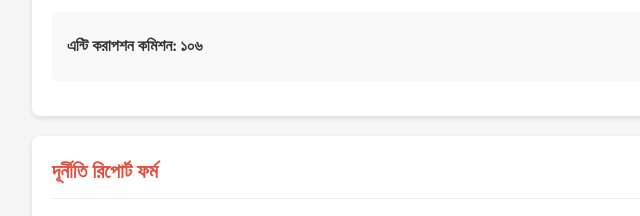
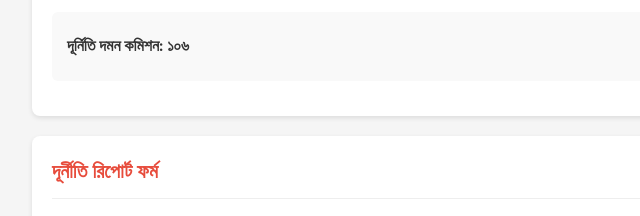
Before and after one commit to farazul100/ovijog_govtservice, a plain HTML site: page index.html in a window 1280 px wide. Shown: the part 304-520 px from the top of the page, 228-868 px from the left. Drawn offline with Linux system fonts and the light colour scheme.

Commit message:
Update index.html

```diff
--- a/index.html
+++ b/index.html
@@ -225,7 +225,7 @@
                 <button class="copy-btn" onclick="copyToClipboard('999')">কপি করুন</button>
             </div>
             <div class="number-card">
-                <p>এন্টি করাপশন কমিশন: ১০৬</p>
+                <p>দূর্নিতি দমন কমিশন: ১০৬</p>
                 <button class="copy-btn" onclick="copyToClipboard('106')">কপি করুন</button>
             </div>
         </div>
```
